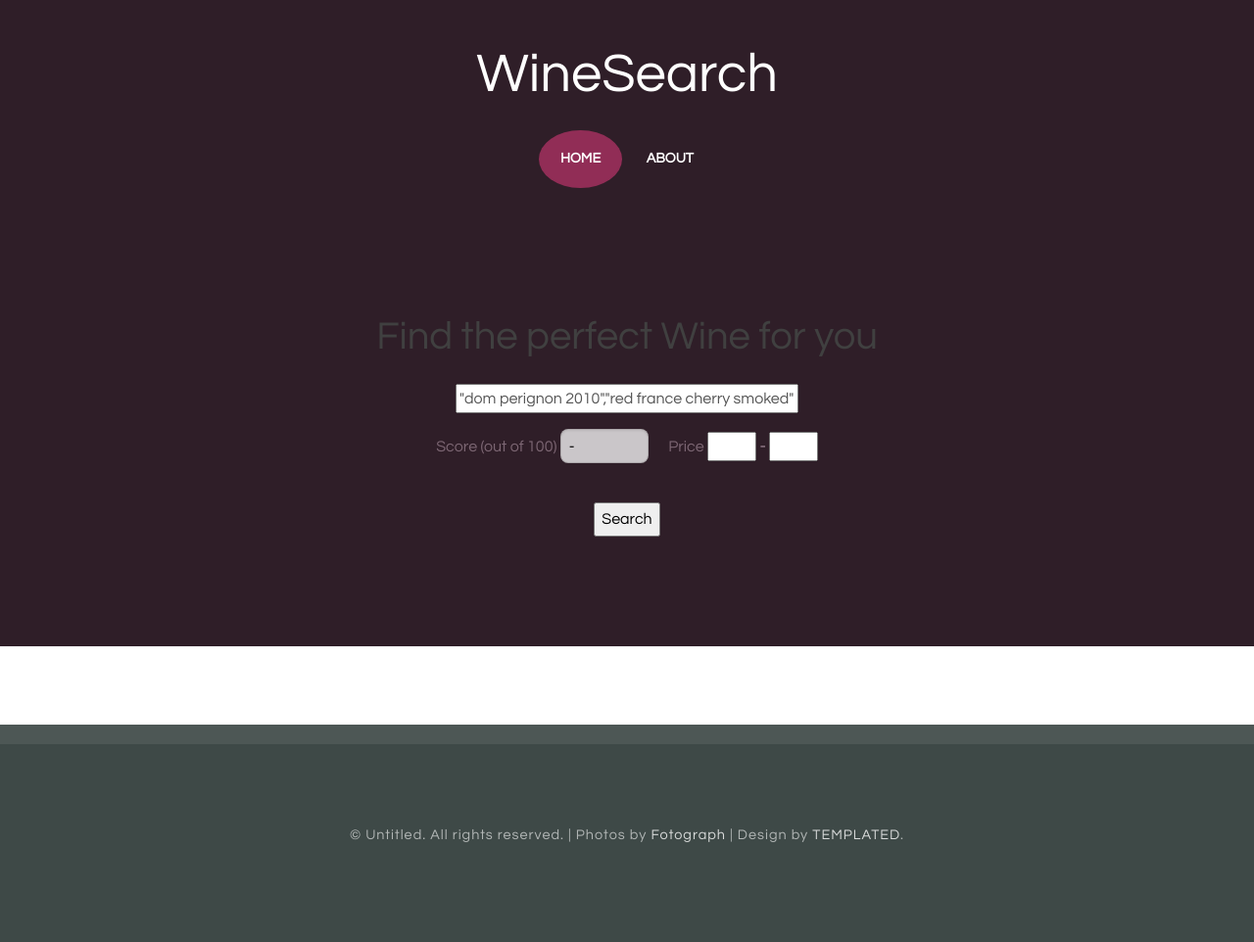
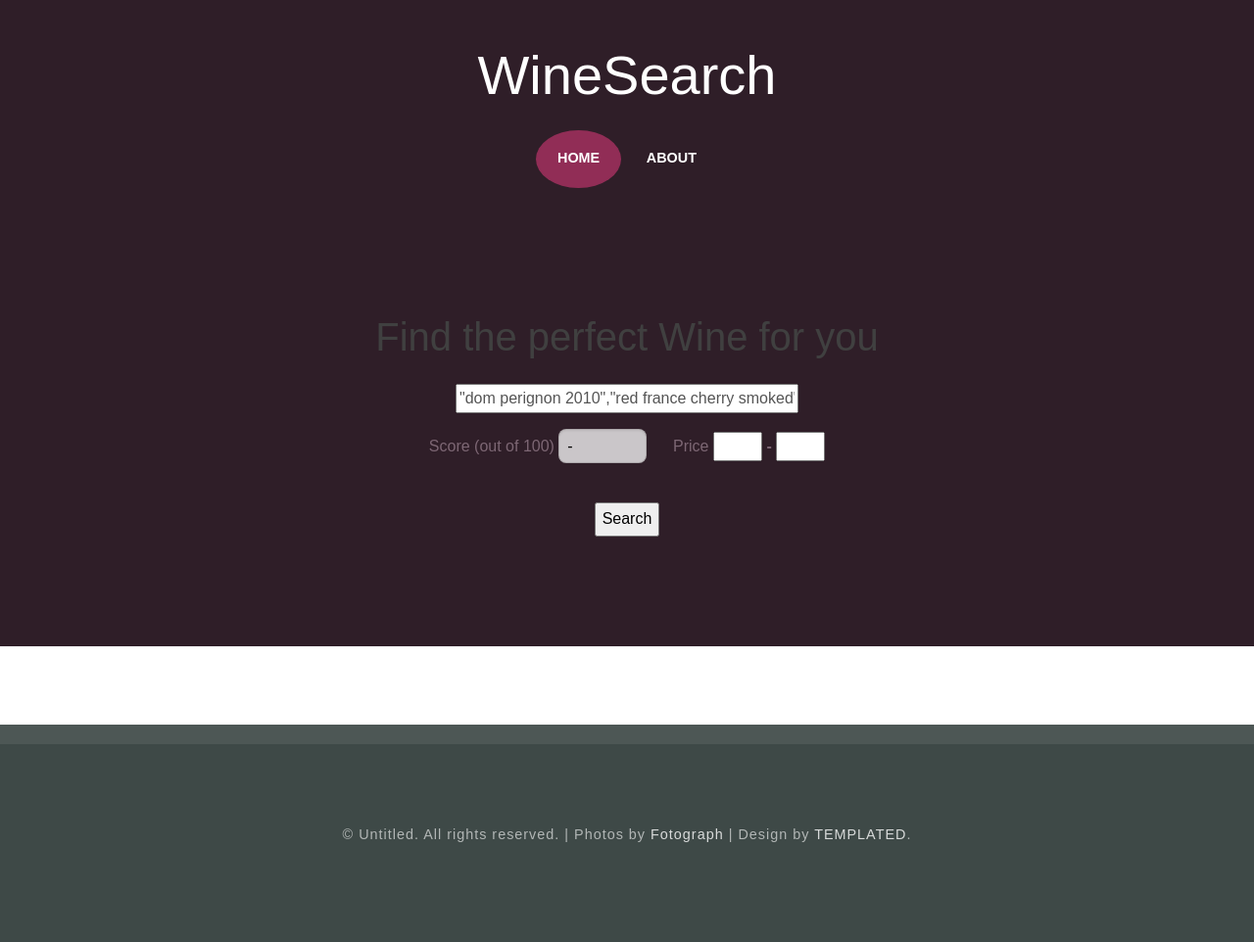
Before and after one commit to catherning/Wine-Search-Engine, a Flask app: page / in a window 1280 px wide. Shown: the whole page at 98% size. Run offline with Flask 2, Linux system fonts and the light colour scheme; parts of the project's set-up code (start-up, migrations or seed data) failed here and were passed over; some libraries are stand-ins or nearby versions; some web fonts are replaced.

Commit message:
Add font correction

```diff
--- /dev/null
+++ b/WineSearch/app/static/fonts/font.css
@@ -0,0 +1,392 @@
+/* latin */
+@font-face {
+  font-family: 'Questrial';
+  font-style: normal;
+  font-weight: 400;
+  src: local('Questrial'), local('Questrial-Regular'), url(https://fonts.gstatic.com/s/questrial/v8/QdVUSTchPBm7nuUeVf70viFl.woff2) format('woff2');
+  unicode-range: U+0000-00FF, U+0131, U+0152-0153, U+02BB-02BC, U+02C6, U+02DA, U+02DC, U+2000-206F, U+2074, U+20AC, U+2122, U+2191, U+2193, U+2212, U+2215, U+FEFF, U+FFFD;
+}
+/* vietnamese */
+@font-face {
+  font-family: 'Quicksand';
+  font-style: normal;
+  font-weight: 400;
+  src: local('Quicksand Regular'), local('Quicksand-Regular'), url(https://fonts.gstatic.com/s/quicksand/v9/6xKtdSZaM9iE8KbpRA_hJFQNcOM.woff2) format('woff2');
+  unicode-range: U+0102-0103, U+0110-0111, U+1EA0-1EF9, U+20AB;
+}
+/* latin-ext */
+@font-face {
+  font-family: 'Quicksand';
+  font-style: normal;
+  font-weight: 400;
+  src: local('Quicksand Regular'), local('Quicksand-Regular'), url(https://fonts.gstatic.com/s/quicksand/v9/6xKtdSZaM9iE8KbpRA_hJVQNcOM.woff2) format('woff2');
+  unicode-range: U+0100-024F, U+0259, U+1E00-1EFF, U+2020, U+20A0-20AB, U+20AD-20CF, U+2113, U+2C60-2C7F, U+A720-A7FF;
+}
+/* latin */
+@font-face {
+  font-family: 'Quicksand';
+  font-style: normal;
+  font-weight: 400;
+  src: local('Quicksand Regular'), local('Quicksand-Regular'), url(https://fonts.gstatic.com/s/quicksand/v9/6xKtdSZaM9iE8KbpRA_hK1QN.woff2) format('woff2');
+  unicode-range: U+0000-00FF, U+0131, U+0152-0153, U+02BB-02BC, U+02C6, U+02DA, U+02DC, U+2000-206F, U+2074, U+20AC, U+2122, U+2191, U+2193, U+2212, U+2215, U+FEFF, U+FFFD;
+}
+/* vietnamese */
+@font-face {
+  font-family: 'Quicksand';
+  font-style: normal;
+  font-weight: 700;
+  src: local('Quicksand Bold'), local('Quicksand-Bold'), url(https://fonts.gstatic.com/s/quicksand/v9/6xKodSZaM9iE8KbpRA_pkHEYQML_B48.woff2) format('woff2');
+  unicode-range: U+0102-0103, U+0110-0111, U+1EA0-1EF9, U+20AB;
+}
+/* latin-ext */
+@font-face {
+  font-family: 'Quicksand';
+  font-style: normal;
+  font-weight: 700;
+  src: local('Quicksand Bold'), local('Quicksand-Bold'), url(https://fonts.gstatic.com/s/quicksand/v9/6xKodSZaM9iE8KbpRA_pkHEYQcL_B48.woff2) format('woff2');
+  unicode-range: U+0100-024F, U+0259, U+1E00-1EFF, U+2020, U+20A0-20AB, U+20AD-20CF, U+2113, U+2C60-2C7F, U+A720-A7FF;
+}
+/* latin */
+@font-face {
+  font-family: 'Quicksand';
+  font-style: normal;
+  font-weight: 700;
+  src: local('Quicksand Bold'), local('Quicksand-Bold'), url(https://fonts.gstatic.com/s/quicksand/v9/6xKodSZaM9iE8KbpRA_pkHEYT8L_.woff2) format('woff2');
+  unicode-range: U+0000-00FF, U+0131, U+0152-0153, U+02BB-02BC, U+02C6, U+02DA, U+02DC, U+2000-206F, U+2074, U+20AC, U+2122, U+2191, U+2193, U+2212, U+2215, U+FEFF, U+FFFD;
+}
+/* cyrillic-ext */
+@font-face {
+  font-family: 'Source Sans Pro';
+  font-style: normal;
+  font-weight: 200;
+  src: local('Source Sans Pro ExtraLight'), local('SourceSansPro-ExtraLight'), url(https://fonts.gstatic.com/s/sourcesanspro/v12/6xKydSBYKcSV-LCoeQqfX1RYOo3i94_wmhduz8A.woff2) format('woff2');
+  unicode-range: U+0460-052F, U+1C80-1C88, U+20B4, U+2DE0-2DFF, U+A640-A69F, U+FE2E-FE2F;
+}
+/* cyrillic */
+@font-face {
+  font-family: 'Source Sans Pro';
+  font-style: normal;
+  font-weight: 200;
+  src: local('Source Sans Pro ExtraLight'), local('SourceSansPro-ExtraLight'), url(https://fonts.gstatic.com/s/sourcesanspro/v12/6xKydSBYKcSV-LCoeQqfX1RYOo3i94_wkxduz8A.woff2) format('woff2');
+  unicode-range: U+0400-045F, U+0490-0491, U+04B0-04B1, U+2116;
+}
+/* greek-ext */
+@font-face {
+  font-family: 'Source Sans Pro';
+  font-style: normal;
+  font-weight: 200;
+  src: local('Source Sans Pro ExtraLight'), local('SourceSansPro-ExtraLight'), url(https://fonts.gstatic.com/s/sourcesanspro/v12/6xKydSBYKcSV-LCoeQqfX1RYOo3i94_wmxduz8A.woff2) format('woff2');
+  unicode-range: U+1F00-1FFF;
+}
+/* greek */
+@font-face {
+  font-family: 'Source Sans Pro';
+  font-style: normal;
+  font-weight: 200;
+  src: local('Source Sans Pro ExtraLight'), local('SourceSansPro-ExtraLight'), url(https://fonts.gstatic.com/s/sourcesanspro/v12/6xKydSBYKcSV-LCoeQqfX1RYOo3i94_wlBduz8A.woff2) format('woff2');
+  unicode-range: U+0370-03FF;
+}
+/* vietnamese */
+@font-face {
+  font-family: 'Source Sans Pro';
+  font-style: normal;
+  font-weight: 200;
+  src: local('Source Sans Pro ExtraLight'), local('SourceSansPro-ExtraLight'), url(https://fonts.gstatic.com/s/sourcesanspro/v12/6xKydSBYKcSV-LCoeQqfX1RYOo3i94_wmBduz8A.woff2) format('woff2');
+  unicode-range: U+0102-0103, U+0110-0111, U+1EA0-1EF9, U+20AB;
+}
+/* latin-ext */
+@font-face {
+  font-family: 'Source Sans Pro';
+  font-style: normal;
+  font-weight: 200;
+  src: local('Source Sans Pro ExtraLight'), local('SourceSansPro-ExtraLight'), url(https://fonts.gstatic.com/s/sourcesanspro/v12/6xKydSBYKcSV-LCoeQqfX1RYOo3i94_wmRduz8A.woff2) format('woff2');
+  unicode-range: U+0100-024F, U+0259, U+1E00-1EFF, U+2020, U+20A0-20AB, U+20AD-20CF, U+2113, U+2C60-2C7F, U+A720-A7FF;
+}
+/* latin */
+@font-face {
+  font-family: 'Source Sans Pro';
+  font-style: normal;
+  font-weight: 200;
+  src: local('Source Sans Pro ExtraLight'), local('SourceSansPro-ExtraLight'), url(https://fonts.gstatic.com/s/sourcesanspro/v12/6xKydSBYKcSV-LCoeQqfX1RYOo3i94_wlxdu.woff2) format('woff2');
+  unicode-range: U+0000-00FF, U+0131, U+0152-0153, U+02BB-02BC, U+02C6, U+02DA, U+02DC, U+2000-206F, U+2074, U+20AC, U+2122, U+2191, U+2193, U+2212, U+2215, U+FEFF, U+FFFD;
+}
+/* cyrillic-ext */
+@font-face {
+  font-family: 'Source Sans Pro';
+  font-style: normal;
+  font-weight: 300;
+  src: local('Source Sans Pro Light'), local('SourceSansPro-Light'), url(https://fonts.gstatic.com/s/sourcesanspro/v12/6xKydSBYKcSV-LCoeQqfX1RYOo3ik4zwmhduz8A.woff2) format('woff2');
+  unicode-range: U+0460-052F, U+1C80-1C88, U+20B4, U+2DE0-2DFF, U+A640-A69F, U+FE2E-FE2F;
+}
+/* cyrillic */
+@font-face {
+  font-family: 'Source Sans Pro';
+  font-style: normal;
+  font-weight: 300;
+  src: local('Source Sans Pro Light'), local('SourceSansPro-Light'), url(https://fonts.gstatic.com/s/sourcesanspro/v12/6xKydSBYKcSV-LCoeQqfX1RYOo3ik4zwkxduz8A.woff2) format('woff2');
+  unicode-range: U+0400-045F, U+0490-0491, U+04B0-04B1, U+2116;
+}
+/* greek-ext */
+@font-face {
+  font-family: 'Source Sans Pro';
+  font-style: normal;
+  font-weight: 300;
+  src: local('Source Sans Pro Light'), local('SourceSansPro-Light'), url(https://fonts.gstatic.com/s/sourcesanspro/v12/6xKydSBYKcSV-LCoeQqfX1RYOo3ik4zwmxduz8A.woff2) format('woff2');
+  unicode-range: U+1F00-1FFF;
+}
+/* greek */
+@font-face {
+  font-family: 'Source Sans Pro';
+  font-style: normal;
+  font-weight: 300;
+  src: local('Source Sans Pro Light'), local('SourceSansPro-Light'), url(https://fonts.gstatic.com/s/sourcesanspro/v12/6xKydSBYKcSV-LCoeQqfX1RYOo3ik4zwlBduz8A.woff2) format('woff2');
+  unicode-range: U+0370-03FF;
+}
+/* vietnamese */
+@font-face {
+  font-family: 'Source Sans Pro';
+  font-style: normal;
+  font-weight: 300;
+  src: local('Source Sans Pro Light'), local('SourceSansPro-Light'), url(https://fonts.gstatic.com/s/sourcesanspro/v12/6xKydSBYKcSV-LCoeQqfX1RYOo3ik4zwmBduz8A.woff2) format('woff2');
+  unicode-range: U+0102-0103, U+0110-0111, U+1EA0-1EF9, U+20AB;
+}
+/* latin-ext */
+@font-face {
+  font-family: 'Source Sans Pro';
+  font-style: normal;
+  font-weight: 300;
+  src: local('Source Sans Pro Light'), local('SourceSansPro-Light'), url(https://fonts.gstatic.com/s/sourcesanspro/v12/6xKydSBYKcSV-LCoeQqfX1RYOo3ik4zwmRduz8A.woff2) format('woff2');
+  unicode-range: U+0100-024F, U+0259, U+1E00-1EFF, U+2020, U+20A0-20AB, U+20AD-20CF, U+2113, U+2C60-2C7F, U+A720-A7FF;
+}
+/* latin */
+@font-face {
+  font-family: 'Source Sans Pro';
+  font-style: normal;
+  font-weight: 300;
+  src: local('Source Sans Pro Light'), local('SourceSansPro-Light'), url(https://fonts.gstatic.com/s/sourcesanspro/v12/6xKydSBYKcSV-LCoeQqfX1RYOo3ik4zwlxdu.woff2) format('woff2');
+  unicode-range: U+0000-00FF, U+0131, U+0152-0153, U+02BB-02BC, U+02C6, U+02DA, U+02DC, U+2000-206F, U+2074, U+20AC, U+2122, U+2191, U+2193, U+2212, U+2215, U+FEFF, U+FFFD;
+}
+/* cyrillic-ext */
+@font-face {
+  font-family: 'Source Sans Pro';
+  font-style: normal;
+  font-weight: 400;
+  src: local('Source Sans Pro Regular'), local('SourceSansPro-Regular'), url(https://fonts.gstatic.com/s/sourcesanspro/v12/6xK3dSBYKcSV-LCoeQqfX1RYOo3qNa7lqDY.woff2) format('woff2');
+  unicode-range: U+0460-052F, U+1C80-1C88, U+20B4, U+2DE0-2DFF, U+A640-A69F, U+FE2E-FE2F;
+}
+/* cyrillic */
+@font-face {
+  font-family: 'Source Sans Pro';
+  font-style: normal;
+  font-weight: 400;
+  src: local('Source Sans Pro Regular'), local('SourceSansPro-Regular'), url(https://fonts.gstatic.com/s/sourcesanspro/v12/6xK3dSBYKcSV-LCoeQqfX1RYOo3qPK7lqDY.woff2) format('woff2');
+  unicode-range: U+0400-045F, U+0490-0491, U+04B0-04B1, U+2116;
+}
+/* greek-ext */
+@font-face {
+  font-family: 'Source Sans Pro';
+  font-style: normal;
+  font-weight: 400;
+  src: local('Source Sans Pro Regular'), local('SourceSansPro-Regular'), url(https://fonts.gstatic.com/s/sourcesanspro/v12/6xK3dSBYKcSV-LCoeQqfX1RYOo3qNK7lqDY.woff2) format('woff2');
+  unicode-range: U+1F00-1FFF;
+}
+/* greek */
+@font-face {
+  font-family: 'Source Sans Pro';
+  font-style: normal;
+  font-weight: 400;
+  src: local('Source Sans Pro Regular'), local('SourceSansPro-Regular'), url(https://fonts.gstatic.com/s/sourcesanspro/v12/6xK3dSBYKcSV-LCoeQqfX1RYOo3qO67lqDY.woff2) format('woff2');
+  unicode-range: U+0370-03FF;
+}
+/* vietnamese */
+@font-face {
+  font-family: 'Source Sans Pro';
+  font-style: normal;
+  font-weight: 400;
+  src: local('Source Sans Pro Regular'), local('SourceSansPro-Regular'), url(https://fonts.gstatic.com/s/sourcesanspro/v12/6xK3dSBYKcSV-LCoeQqfX1RYOo3qN67lqDY.woff2) format('woff2');
+  unicode-range: U+0102-0103, U+0110-0111, U+1EA0-1EF9, U+20AB;
+}
+/* latin-ext */
+@font-face {
+  font-family: 'Source Sans Pro';
+  font-style: normal;
+  font-weight: 400;
+  src: local('Source Sans Pro Regular'), local('SourceSansPro-Regular'), url(https://fonts.gstatic.com/s/sourcesanspro/v12/6xK3dSBYKcSV-LCoeQqfX1RYOo3qNq7lqDY.woff2) format('woff2');
+  unicode-range: U+0100-024F, U+0259, U+1E00-1EFF, U+2020, U+20A0-20AB, U+20AD-20CF, U+2113, U+2C60-2C7F, U+A720-A7FF;
+}
+/* latin */
+@font-face {
+  font-family: 'Source Sans Pro';
+  font-style: normal;
+  font-weight: 400;
+  src: local('Source Sans Pro Regular'), local('SourceSansPro-Regular'), url(https://fonts.gstatic.com/s/sourcesanspro/v12/6xK3dSBYKcSV-LCoeQqfX1RYOo3qOK7l.woff2) format('woff2');
+  unicode-range: U+0000-00FF, U+0131, U+0152-0153, U+02BB-02BC, U+02C6, U+02DA, U+02DC, U+2000-206F, U+2074, U+20AC, U+2122, U+2191, U+2193, U+2212, U+2215, U+FEFF, U+FFFD;
+}
+/* cyrillic-ext */
+@font-face {
+  font-family: 'Source Sans Pro';
+  font-style: normal;
+  font-weight: 600;
+  src: local('Source Sans Pro SemiBold'), local('SourceSansPro-SemiBold'), url(https://fonts.gstatic.com/s/sourcesanspro/v12/6xKydSBYKcSV-LCoeQqfX1RYOo3i54rwmhduz8A.woff2) format('woff2');
+  unicode-range: U+0460-052F, U+1C80-1C88, U+20B4, U+2DE0-2DFF, U+A640-A69F, U+FE2E-FE2F;
+}
+/* cyrillic */
+@font-face {
+  font-family: 'Source Sans Pro';
+  font-style: normal;
+  font-weight: 600;
+  src: local('Source Sans Pro SemiBold'), local('SourceSansPro-SemiBold'), url(https://fonts.gstatic.com/s/sourcesanspro/v12/6xKydSBYKcSV-LCoeQqfX1RYOo3i54rwkxduz8A.woff2) format('woff2');
+  unicode-range: U+0400-045F, U+0490-0491, U+04B0-04B1, U+2116;
+}
+/* greek-ext */
+@font-face {
+  font-family: 'Source Sans Pro';
+  font-style: normal;
+  font-weight: 600;
+  src: local('Source Sans Pro SemiBold'), local('SourceSansPro-SemiBold'), url(https://fonts.gstatic.com/s/sourcesanspro/v12/6xKydSBYKcSV-LCoeQqfX1RYOo3i54rwmxduz8A.woff2) format('woff2');
+  unicode-range: U+1F00-1FFF;
+}
+/* greek */
+@font-face {
+  font-family: 'Source Sans Pro';
+  font-style: normal;
+  font-weight: 600;
+  src: local('Source Sans Pro SemiBold'), local('SourceSansPro-SemiBold'), url(https://fonts.gstatic.com/s/sourcesanspro/v12/6xKydSBYKcSV-LCoeQqfX1RYOo3i54rwlBduz8A.woff2) format('woff2');
+  unicode-range: U+0370-03FF;
+}
+/* vietnamese */
+@font-face {
+  font-family: 'Source Sans Pro';
+  font-style: normal;
+  font-weight: 600;
+  src: local('Source Sans Pro SemiBold'), local('SourceSansPro-SemiBold'), url(https://fonts.gstatic.com/s/sourcesanspro/v12/6xKydSBYKcSV-LCoeQqfX1RYOo3i54rwmBduz8A.woff2) format('woff2');
+  unicode-range: U+0102-0103, U+0110-0111, U+1EA0-1EF9, U+20AB;
+}
+/* latin-ext */
+@font-face {
+  font-family: 'Source Sans Pro';
+  font-style: normal;
+  font-weight: 600;
+  src: local('Source Sans Pro SemiBold'), local('SourceSansPro-SemiBold'), url(https://fonts.gstatic.com/s/sourcesanspro/v12/6xKydSBYKcSV-LCoeQqfX1RYOo3i54rwmRduz8A.woff2) format('woff2');
+  unicode-range: U+0100-024F, U+0259, U+1E00-1EFF, U+2020, U+20A0-20AB, U+20AD-20CF, U+2113, U+2C60-2C7F, U+A720-A7FF;
+}
+/* latin */
+@font-face {
+  font-family: 'Source Sans Pro';
+  font-style: normal;
+  font-weight: 600;
+  src: local('Source Sans Pro SemiBold'), local('SourceSansPro-SemiBold'), url(https://fonts.gstatic.com/s/sourcesanspro/v12/6xKydSBYKcSV-LCoeQqfX1RYOo3i54rwlxdu.woff2) format('woff2');
+  unicode-range: U+0000-00FF, U+0131, U+0152-0153, U+02BB-02BC, U+02C6, U+02DA, U+02DC, U+2000-206F, U+2074, U+20AC, U+2122, U+2191, U+2193, U+2212, U+2215, U+FEFF, U+FFFD;
+}
+/* cyrillic-ext */
+@font-face {
+  font-family: 'Source Sans Pro';
+  font-style: normal;
+  font-weight: 700;
+  src: local('Source Sans Pro Bold'), local('SourceSansPro-Bold'), url(https://fonts.gstatic.com/s/sourcesanspro/v12/6xKydSBYKcSV-LCoeQqfX1RYOo3ig4vwmhduz8A.woff2) format('woff2');
+  unicode-range: U+0460-052F, U+1C80-1C88, U+20B4, U+2DE0-2DFF, U+A640-A69F, U+FE2E-FE2F;
+}
+/* cyrillic */
+@font-face {
+  font-family: 'Source Sans Pro';
+  font-style: normal;
+  font-weight: 700;
+  src: local('Source Sans Pro Bold'), local('SourceSansPro-Bold'), url(https://fonts.gstatic.com/s/sourcesanspro/v12/6xKydSBYKcSV-LCoeQqfX1RYOo3ig4vwkxduz8A.woff2) format('woff2');
+  unicode-range: U+0400-045F, U+0490-0491, U+04B0-04B1, U+2116;
+}
+/* greek-ext */
+@font-face {
+  font-family: 'Source Sans Pro';
+  font-style: normal;
+  font-weight: 700;
+  src: local('Source Sans Pro Bold'), local('SourceSansPro-Bold'), url(https://fonts.gstatic.com/s/sourcesanspro/v12/6xKydSBYKcSV-LCoeQqfX1RYOo3ig4vwmxduz8A.woff2) format('woff2');
+  unicode-range: U+1F00-1FFF;
+}
+/* greek */
+@font-face {
+  font-family: 'Source Sans Pro';
+  font-style: normal;
+  font-weight: 700;
+  src: local('Source Sans Pro Bold'), local('SourceSansPro-Bold'), url(https://fonts.gstatic.com/s/sourcesanspro/v12/6xKydSBYKcSV-LCoeQqfX1RYOo3ig4vwlBduz8A.woff2) format('woff2');
+  unicode-range: U+0370-03FF;
+}
+/* vietnamese */
+@font-face {
+  font-family: 'Source Sans Pro';
+  font-style: normal;
+  font-weight: 700;
+  src: local('Source Sans Pro Bold'), local('SourceSansPro-Bold'), url(https://fonts.gstatic.com/s/sourcesanspro/v12/6xKydSBYKcSV-LCoeQqfX1RYOo3ig4vwmBduz8A.woff2) format('woff2');
+  unicode-range: U+0102-0103, U+0110-0111, U+1EA0-1EF9, U+20AB;
+}
+/* latin-ext */
+@font-face {
+  font-family: 'Source Sans Pro';
+  font-style: normal;
+  font-weight: 700;
+  src: local('Source Sans Pro Bold'), local('SourceSansPro-Bold'), url(https://fonts.gstatic.com/s/sourcesanspro/v12/6xKydSBYKcSV-LCoeQqfX1RYOo3ig4vwmRduz8A.woff2) format('woff2');
+  unicode-range: U+0100-024F, U+0259, U+1E00-1EFF, U+2020, U+20A0-20AB, U+20AD-20CF, U+2113, U+2C60-2C7F, U+A720-A7FF;
+}
+/* latin */
+@font-face {
+  font-family: 'Source Sans Pro';
+  font-style: normal;
+  font-weight: 700;
+  src: local('Source Sans Pro Bold'), local('SourceSansPro-Bold'), url(https://fonts.gstatic.com/s/sourcesanspro/v12/6xKydSBYKcSV-LCoeQqfX1RYOo3ig4vwlxdu.woff2) format('woff2');
+  unicode-range: U+0000-00FF, U+0131, U+0152-0153, U+02BB-02BC, U+02C6, U+02DA, U+02DC, U+2000-206F, U+2074, U+20AC, U+2122, U+2191, U+2193, U+2212, U+2215, U+FEFF, U+FFFD;
+}
+/* cyrillic-ext */
+@font-face {
+  font-family: 'Source Sans Pro';
+  font-style: normal;
+  font-weight: 900;
+  src: local('Source Sans Pro Black'), local('SourceSansPro-Black'), url(https://fonts.gstatic.com/s/sourcesanspro/v12/6xKydSBYKcSV-LCoeQqfX1RYOo3iu4nwmhduz8A.woff2) format('woff2');
+  unicode-range: U+0460-052F, U+1C80-1C88, U+20B4, U+2DE0-2DFF, U+A640-A69F, U+FE2E-FE2F;
+}
+/* cyrillic */
+@font-face {
+  font-family: 'Source Sans Pro';
+  font-style: normal;
+  font-weight: 900;
+  src: local('Source Sans Pro Black'), local('SourceSansPro-Black'), url(https://fonts.gstatic.com/s/sourcesanspro/v12/6xKydSBYKcSV-LCoeQqfX1RYOo3iu4nwkxduz8A.woff2) format('woff2');
+  unicode-range: U+0400-045F, U+0490-0491, U+04B0-04B1, U+2116;
+}
+/* greek-ext */
+@font-face {
+  font-family: 'Source Sans Pro';
+  font-style: normal;
+  font-weight: 900;
+  src: local('Source Sans Pro Black'), local('SourceSansPro-Black'), url(https://fonts.gstatic.com/s/sourcesanspro/v12/6xKydSBYKcSV-LCoeQqfX1RYOo3iu4nwmxduz8A.woff2) format('woff2');
+  unicode-range: U+1F00-1FFF;
+}
+/* greek */
+@font-face {
+  font-family: 'Source Sans Pro';
+  font-style: normal;
+  font-weight: 900;
+  src: local('Source Sans Pro Black'), local('SourceSansPro-Black'), url(https://fonts.gstatic.com/s/sourcesanspro/v12/6xKydSBYKcSV-LCoeQqfX1RYOo3iu4nwlBduz8A.woff2) format('woff2');
+  unicode-range: U+0370-03FF;
+}
+/* vietnamese */
+@font-face {
+  font-family: 'Source Sans Pro';
+  font-style: normal;
+  font-weight: 900;
+  src: local('Source Sans Pro Black'), local('SourceSansPro-Black'), url(https://fonts.gstatic.com/s/sourcesanspro/v12/6xKydSBYKcSV-LCoeQqfX1RYOo3iu4nwmBduz8A.woff2) format('woff2');
+  unicode-range: U+0102-0103, U+0110-0111, U+1EA0-1EF9, U+20AB;
+}
+/* latin-ext */
+@font-face {
+  font-family: 'Source Sans Pro';
+  font-style: normal;
+  font-weight: 900;
+  src: local('Source Sans Pro Black'), local('SourceSansPro-Black'), url(https://fonts.gstatic.com/s/sourcesanspro/v12/6xKydSBYKcSV-LCoeQqfX1RYOo3iu4nwmRduz8A.woff2) format('woff2');
+  unicode-range: U+0100-024F, U+0259, U+1E00-1EFF, U+2020, U+20A0-20AB, U+20AD-20CF, U+2113, U+2C60-2C7F, U+A720-A7FF;
+}
+/* latin */
+@font-face {
+  font-family: 'Source Sans Pro';
+  font-style: normal;
+  font-weight: 900;
+  src: local('Source Sans Pro Black'), local('SourceSansPro-Black'), url(https://fonts.gstatic.com/s/sourcesanspro/v12/6xKydSBYKcSV-LCoeQqfX1RYOo3iu4nwlxdu.woff2) format('woff2');
+  unicode-range: U+0000-00FF, U+0131, U+0152-0153, U+02BB-02BC, U+02C6, U+02DA, U+02DC, U+2000-206F, U+2074, U+20AC, U+2122, U+2191, U+2193, U+2212, U+2215, U+FEFF, U+FFFD;
+}
--- a/WineSearch/app/templates/base.html
+++ b/WineSearch/app/templates/base.html
@@ -10,13 +10,13 @@ Version    : 1.0
 Released   : 20140119
 
 -->
-<html xmlns="http://www.w3.org/1999/xhtml">
+<html>
 <head>
 <meta http-equiv="Content-Type" content="text/html; charset=utf-8" />
 <title> </title>
 <meta name="keywords" content="" />
 <meta name="description" content="" />
-<link href="http://fonts.googleapis.com/css?family=Source+Sans+Pro:200,300,400,600,700,900|Quicksand:400,700|Questrial" rel="stylesheet" />
+<link href="{{url_for('static',filename='fonts/font.css')}}" rel="stylesheet" />
 
 <!--TODO bootstrap should be put after default! BUT removes the footnote part of page-->
 <link href= "{{url_for('static',filename='css/bootstrap.min.css')}}" rel= "stylesheet" type= "text/css" >
```
Also changed, not shown: WineSearch/app/wine_query/query.py (+9 -1 lines).
